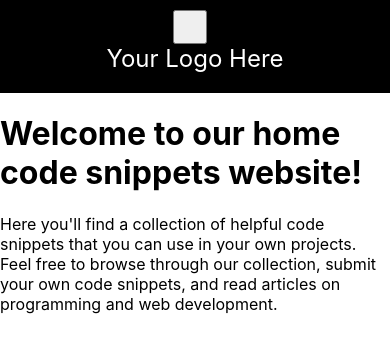
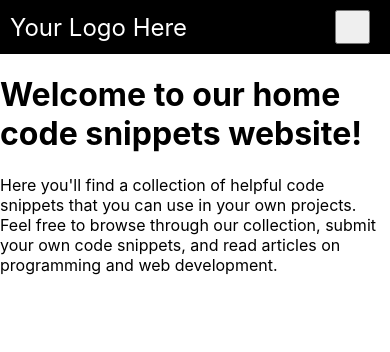
Before and after one commit to raj-28/comp, a React (Create React App) app in the folder comp/: page / in a window 390 px wide. Shown: the top 352 px of the page. Built offline with nearby package versions, Linux system fonts and the light colour scheme; the HTML template or start-up script is replaced by a standard one.

Commit message:
finally totally resoponsive NavBar

```diff
--- a/comp/src/components/Navbar.jsx
+++ b/comp/src/components/Navbar.jsx
@@ -41,4 +41,5 @@ function Navbar() {
   );
 }
 
+
 export default Navbar;
--- a/comp/src/styles/Navbar.css
+++ b/comp/src/styles/Navbar.css
@@ -1,71 +1,3 @@
-/* nav {
-    display: flex;
-    flex-direction: row;
-    justify-content: space-between;
-    align-items: center;
-    background-color: black;
-    padding: 10px;
-  }
-
-  ul {
-    display: flex;
-    flex-direction: row;
-    margin: 0;
-    padding: 0;
-    list-style: none;
-  }
-
-  li {
-    margin: 0 10px;
-  }
-
-  a {
-    color: white;
-    text-decoration: none;
-  }
-
-  .active {
-    font-weight: bold;
-  }
-
-  @media only screen and (max-width: 768px) {
-    nav {
-      flex-direction: column;
-    }
-
-    ul {
-      flex-direction: column;
-      align-items: center;
-      justify-content: center;
-      width: 100%;
-    }
-
-    li {
-      margin: 10px 0;
-    }
-
-    .hamburger {
-      display: block;
-    }
-
-    .menu {
-      display: none;
-    }
-  }
-
-  .hamburger {
-    display: none;
-    cursor: pointer;
-    font-size: 24px;
-  }
-
-  .menu {
-    display: flex;
-    flex-direction: row;
-    justify-content: center;
-    align-items: center;
-  }
-   */
 
    .navbar {
     display: flex;
@@ -116,40 +48,45 @@
       align-items: center;
     }
 
-    .nav-item {
+    .navbar-nav li {
       margin: 0 15px;
     }
 
     .menu-icon {
       display: none;
     }
+
+    /* new code for larger screens */
+    .navbar-nav {
+      display: flex !important;
+      flex-direction: row;
+    }
+
+    .nav-item {
+      margin: 0 10px;
+    }
   }
 
   @media only screen and (max-width: 767px) {
-    .navbar {
-      flex-direction: column;
+    .navbar-nav {
+      position: fixed;
+      top: 60px;
+      left: 0;
+      width: 60%;
+      height: calc(100% - 120px);
+      background-color: black;
+      color: white;
+      transform: translateX(-100%);
+      transition: transform 0.3s ease-in-out;
     }
 
-    .navbar-logo {
-      order: 2;
-      margin-bottom: 10px;
-    }
-
-    .navbar-nav {
-      order: 3;
-      display: none;
-      background-color: black;
-      color: white;
-      position: absolute;
-      top: 100%;
-      left: 0;
-      width: 100%;
-      padding: 10px;
-      box-sizing: border-box;
+    .navbar-nav.active {
+      transform: translateX(0);
     }
 
     .nav-item {
       margin: 10px 0;
+      text-align: center;
     }
 
     .menu-icon {
@@ -157,6 +94,7 @@
       cursor: pointer;
       font-size: 1.5rem;
       margin-right: 10px;
+      display: block;
     }
 
     .menu-icon.active {
@@ -168,6 +106,12 @@
       font-family: 'FontAwesome';
     }
 
+    .navbar-nav {
+        display: flex !important;
+        flex-direction: column;
+      }
+
+
     .menu-icon.active:before {
       content: '\f00d';
     }
```
